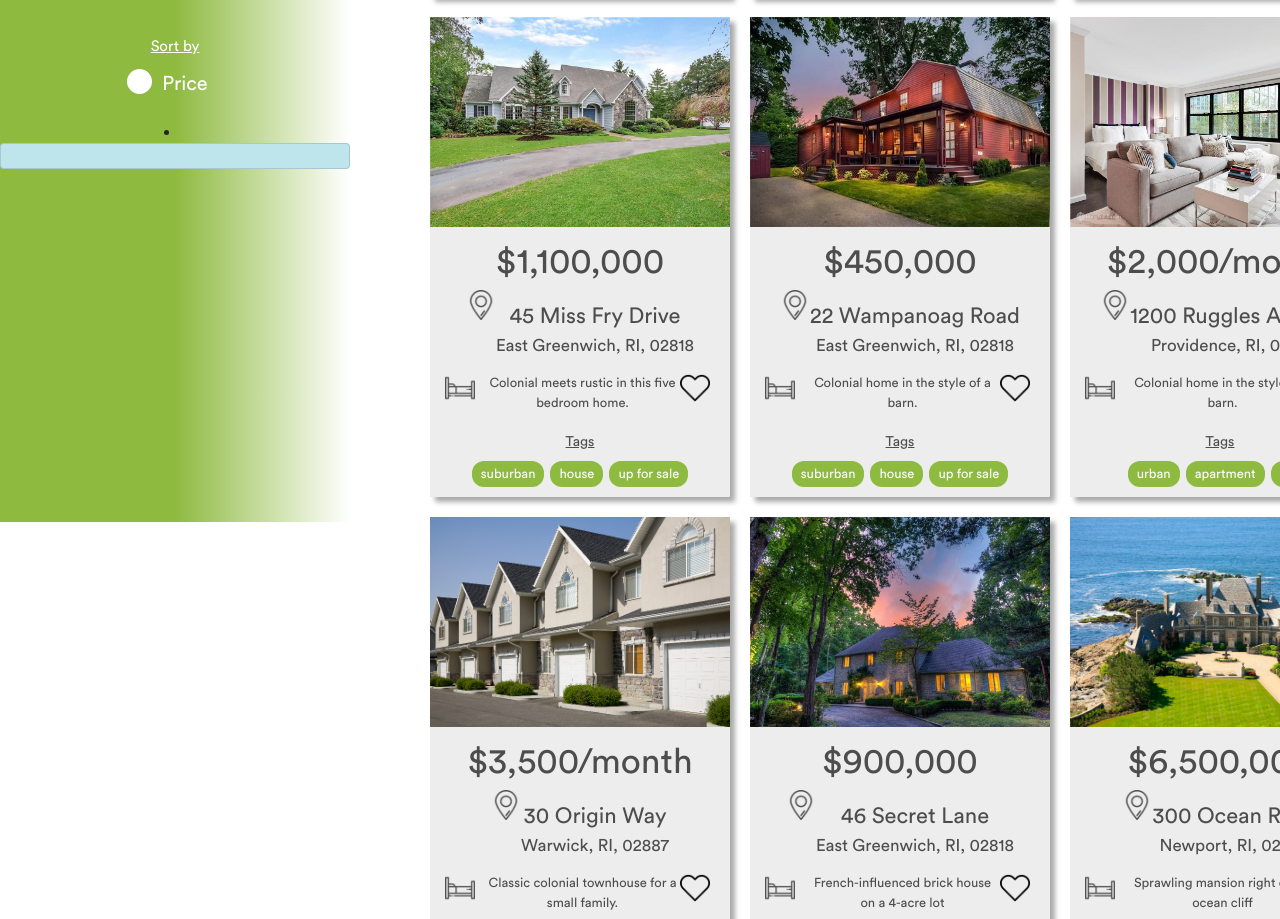
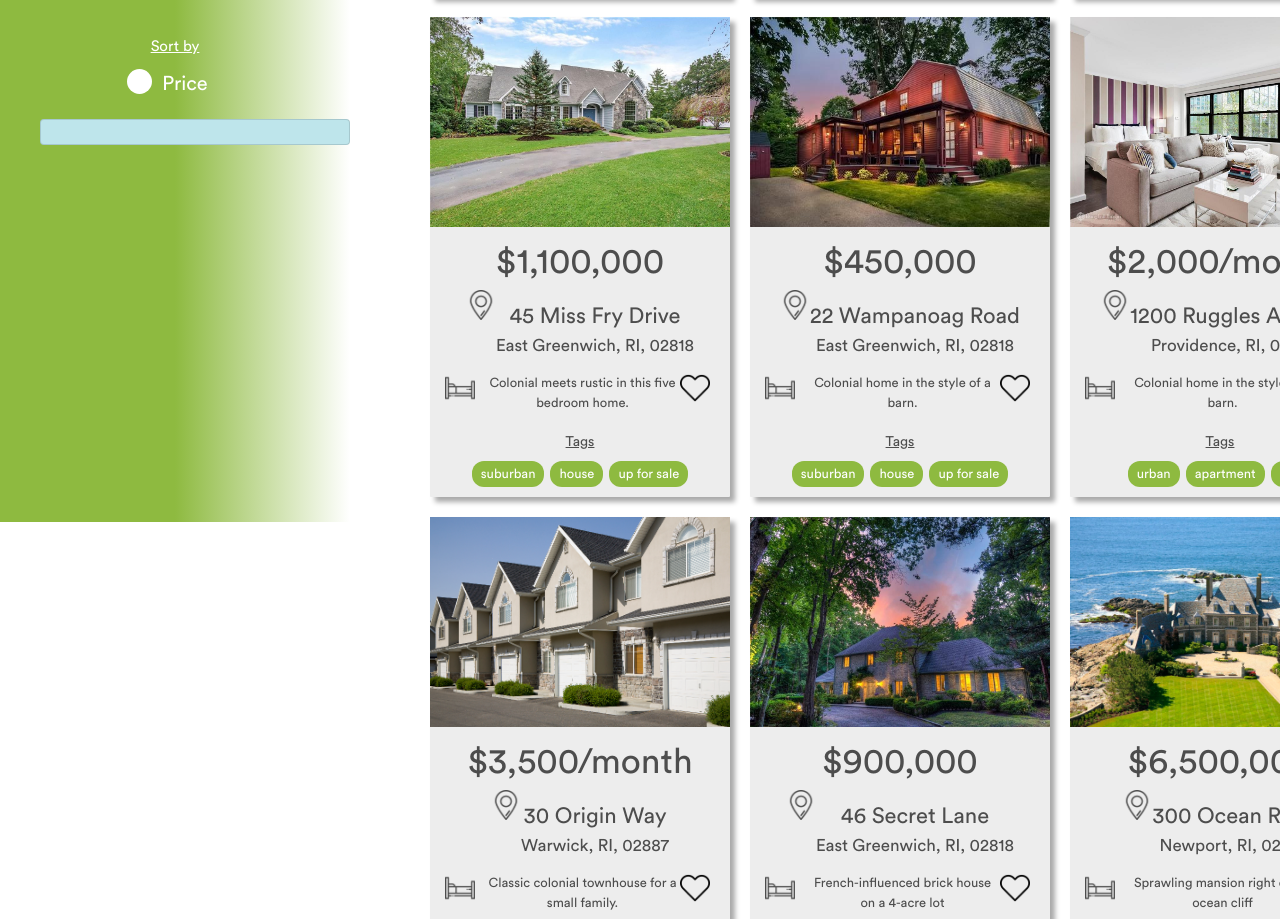
Before and after one commit to Anessa-Petteruti/Villar, a React (Create React App) app: page / in a window 1280 px wide. Shown: the part 878-1797 px from the top of the page. Built offline with nearby package versions, Linux system fonts and the light colour scheme.

Commit message:
fixed one of the warnings in the console regarding li

```diff
--- a/src/FilteredList.jsx
+++ b/src/FilteredList.jsx
@@ -18,7 +18,6 @@ class FilteredList extends Component {
       favorites: {
         '': ''
       },
-      counter: 1
     };
 
     this.baseState = this.state
@@ -68,9 +67,8 @@ class FilteredList extends Component {
 
   addFavorite = (item) => {
     if (item.isFavorited == true){
-      this.state.favorites['favorite-' + this.state.counter] = item.address1;
+      this.state.favorites['favorite-' + item.id] = item.address1;
       this.setState({favorites: this.state.favorites})
-      this.state.counter += 1;
     }
   }
 
@@ -189,13 +187,13 @@ class FilteredList extends Component {
 
           </div>
           <div>
-            <li>
+            <ul>
               {
                 Object.keys(this.state.favorites).map(function(key) {
                   return <li className="list-group-item list-group-item-info">{this.state.favorites[key]}</li>
                 }.bind(this))
               }
-              </li>
+              </ul>
 
            </div>
 
```
